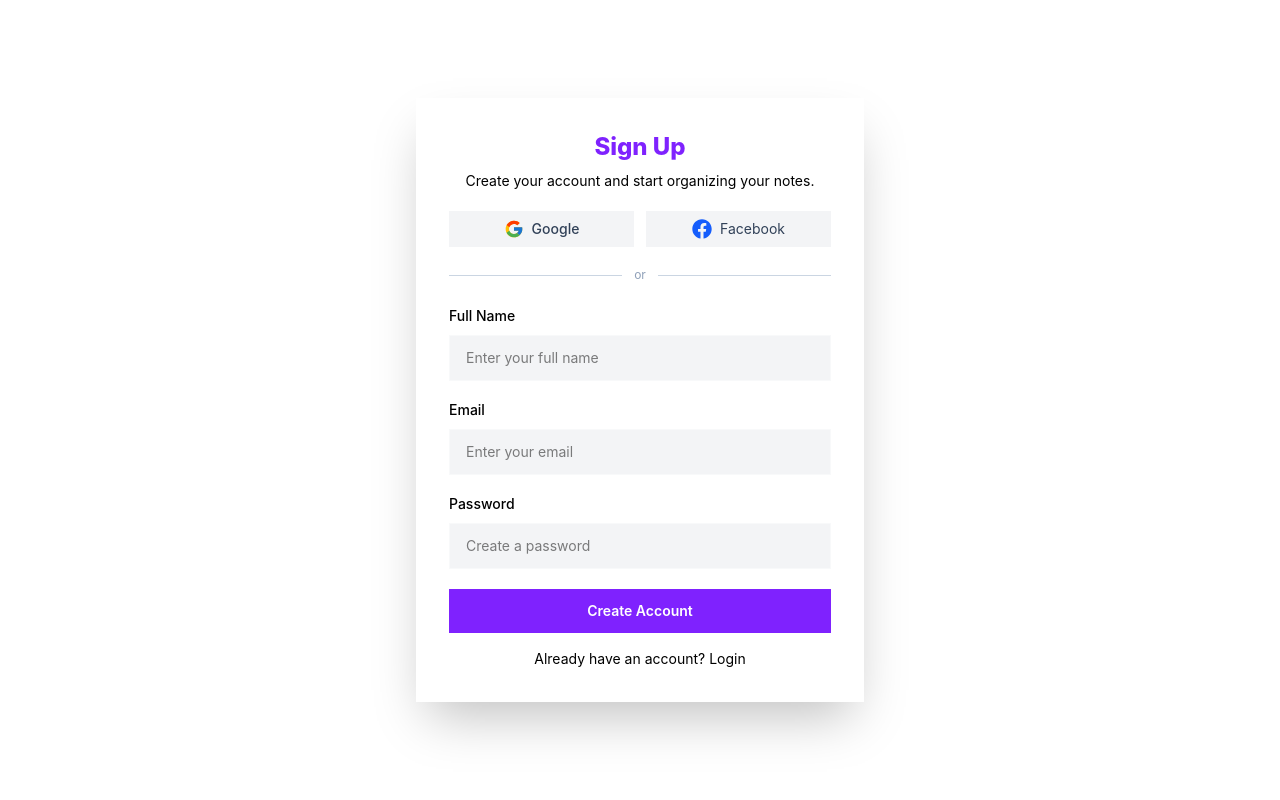
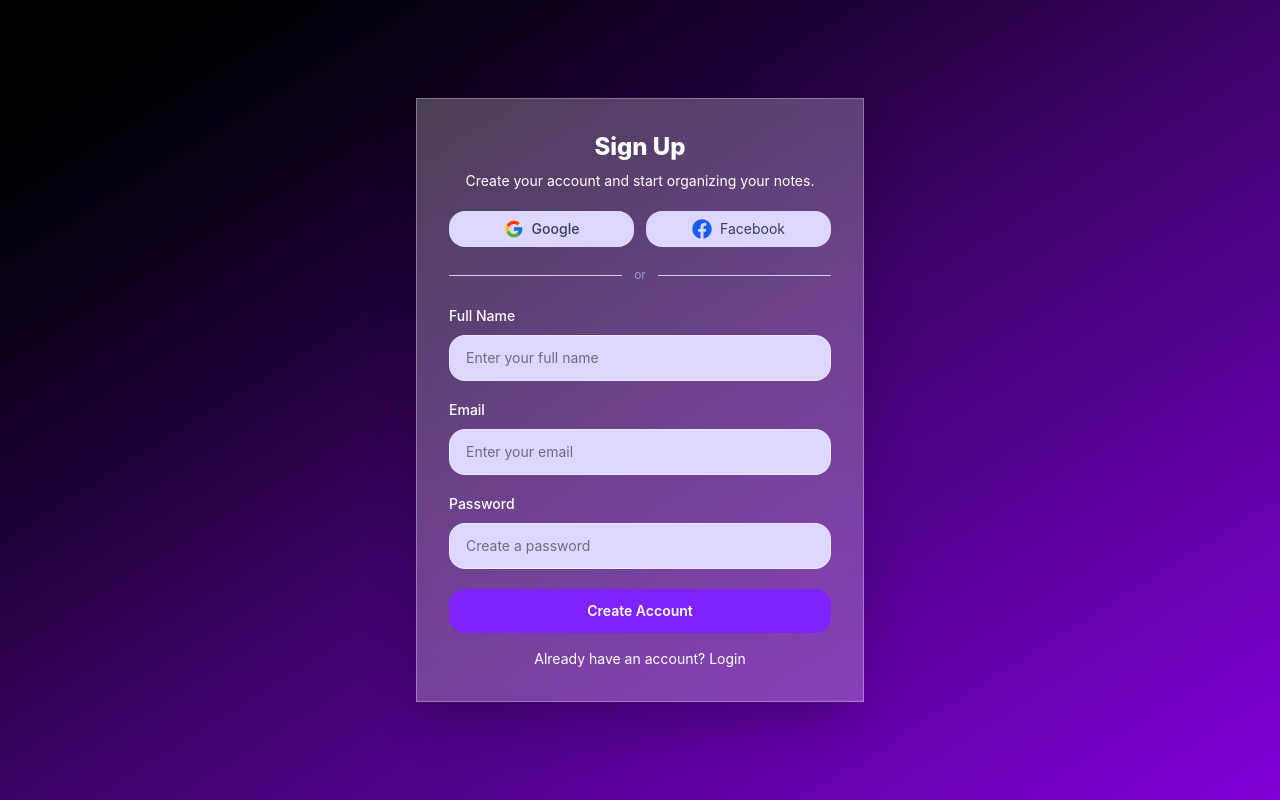
Before and after one commit to shiwani-dev/Note_App, a React (Vite) app in the folder client/: page /signup in a window 1280 px wide. Built offline with nearby package versions, Linux system fonts and the light colour scheme.

Commit message:
signup ui fix

```diff
--- a/client/src/components/NoteInput.jsx
+++ b/client/src/components/NoteInput.jsx
@@ -21,7 +21,7 @@ function NoteInput({ input, setInput, addNote }) {
 
         <button
           onClick={addNote}
-          className="rounded-xl bg-blue-500 px-6 py-3 text-sm font-semibold text-white shadow-sm transition hover:-translate-y-0.5 hover:bg-blue-700 hover:shadow-md active:scale-95"
+          className="rounded-xl bg-purple-700 px-6 py-3 text-sm font-semibold text-white shadow-sm transition hover:-translate-y-0.5 hover:bg-purple-500 hover:shadow-md active:scale-95"
         >
           Add Note +
         </button>
--- a/client/src/components/auth/LoginForm.jsx
+++ b/client/src/components/auth/LoginForm.jsx
@@ -17,7 +17,7 @@ function LoginForm ({
     return(
 
         <div
-      className="flex min-h-screen items-center justify-center  "
+      className="flex min-h-screen items-center justify-center bg-linear-to-br from-black via-purple-950 to-purple-700  "
     >
       <form
         onSubmit={handleLogin}
--- a/client/src/components/auth/SignupForm.jsx
+++ b/client/src/components/auth/SignupForm.jsx
@@ -19,14 +19,14 @@ function SignupForm({
 };
 
   return (
-    <div className="flex min-h-screen items-center justify-center ">
+    <div className="flex min-h-screen items-center justify-center bg-linear-to-br from-black via-purple-950 to-purple-700">
       <form
         onSubmit={handleSubmit}
         className="w-full max-w-md rounded-1xl border border-white/30 bg-white/25 p-8 shadow-2xl backdrop-blur-md"
       >
         <div className="text-center">
-          <h1 className="mb-2 text-2xl text-violet-600 font-extrabold">Sign Up</h1>
-          <p className="mb-5 text-sm">
+          <h1 className="mb-2 text-2xl text-white font-extrabold">Sign Up</h1>
+          <p className="mb-5 text-sm text-white">
             Create your account and start organizing your notes.
           </p>
         </div>
@@ -40,7 +40,7 @@ function SignupForm({
         <div className="flex gap-3">
          <button
           type="button"
-          className="flex-1 flex items-center justify-center gap-2 rounded-1xl bg-gray-100 py-2 text-sm font-medium text-slate-700 transition hover:bg-gray-300"
+          className="flex-1 flex items-center justify-center gap-2 rounded-2xl bg-violet-200 py-2 text-sm font-medium text-slate-700 transition hover:bg-gray-300"
         >
           <FcGoogle size={20} />
           Google
@@ -48,7 +48,7 @@ function SignupForm({
 
         <button
         type="button"
-        className="flex-1 flex items-center justify-center gap-2 rounded-1xl bg-gray-100 py-2 text-sm text-slate-700 transition hover:bg-gray-300"
+        className="flex-1 flex items-center justify-center gap-2 rounded-2xl bg-violet-200 py-2 text-sm text-slate-700 transition hover:bg-gray-300"
       >
         <FaFacebook size={20} className="text-blue-600" />
         Facebook
@@ -62,47 +62,47 @@ function SignupForm({
         </div>
 
         <div>
-          <label className="text-sm font-medium">Full Name</label>
+          <label className="text-sm text-white font-medium">Full Name</label>
           <input
             type="text"
             value={name}
             onChange={(e) => setName(e.target.value)}
             placeholder="Enter your full name"
-            className="mt-2 w-full rounded-1xl border border-white/40 bg-gray-100 px-4 py-3 text-sm outline-none focus:border-violet-400 focus:ring-4 focus:ring-violet-100"
+            className="mt-2 w-full rounded-2xl border border-white/40 bg-violet-200 px-4 py-3 text-sm outline-none focus:border-violet-400 focus:ring-4 focus:ring-violet-100"
           />
         </div>
 
         <div className="mt-4">
-          <label className="text-sm font-medium">Email</label>
+          <label className="text-sm  text-white font-medium">Email</label>
           <input
             type="email"
             value={email}
             onChange={(e) => setEmail(e.target.value)}
             placeholder="Enter your email"
-            className="mt-2 w-full rounded-1xl border border-white/40 bg-gray-100 px-4 py-3 text-sm outline-none focus:border-violet-400 focus:ring-4 focus:ring-violet-100"
+            className="mt-2 w-full rounded-2xl border border-white/40 bg-violet-200 px-4 py-3 text-sm outline-none focus:border-violet-400 focus:ring-4 focus:ring-violet-100"
           />
         </div>
 
         <div className="mt-4">
-          <label className="text-sm font-medium">Password</label>
+          <label className="text-sm text-white font-medium">Password</label>
           <input
             type="password"
             value={password}
             onChange={(e) => setPassword(e.target.value)}
             placeholder="Create a password"
-            className="mt-2 w-full rounded-1xl border border-white/40 bg-gray-100 px-4 py-3 text-sm outline-none focus:border-violet-400 focus:ring-4 focus:ring-violet-100"
+            className="mt-2 w-full rounded-2xl border border-white/40 bg-violet-200 px-4 py-3 text-sm outline-none focus:border-violet-400 focus:ring-4 focus:ring-violet-100"
           />
         </div>
 
         <button
           type="submit"
           disabled={loading}
-          className="mt-5 w-full rounded-1xl py-3 text-sm font-semibold text-white bg-violet-600 disabled:cursor-not-allowed transition hover:bg-violet-700 disabled:opacity-60"
+          className="mt-5 w-full rounded-2xl py-3 text-sm font-semibold text-white bg-violet-600 disabled:cursor-not-allowed transition hover:bg-violet-700 disabled:opacity-60"
         >
           {loading ? "Creating account..." : "Create Account"}
         </button>
 
-        <p className="mt-4 text-center text-sm">
+        <p className="mt-4 text-center text-white text-sm">
           Already have an account?{" "}
           <Link to="/" className="hover:underline">
             Login
--- a/client/src/pages/NotesPage.jsx
+++ b/client/src/pages/NotesPage.jsx
@@ -32,46 +32,47 @@ function App() {
   };
 
   return (
-    <div className="min-h-screen overflow-x-hidden bg-purple-950  py-8">
+    <div className="min-h-screen overflow-x-hidden  text-white border bg-linear-to-br from-black via-purple-950 to-purple-700
+  py-8">
       <main className="mx-auto w-full max-w-4xl">
-        <section className="mb-5 text-center animate-fade-in bg-purple-800 rounded-2xl border border-purple-100">
-          <div className="inline-flex items-center mt-4 gap-2 rounded-full border border-purple-100 bg-white/80 px-4 py-2 text-sm font-medium text-purple-700 shadow-sm">
+        <section className="mb-5 text-center animate-fade-in bg-white/80  rounded-2xl border border-purple-100">
+          <div className="inline-flex items-center mt-4 gap-2 rounded-full  bg-purple-700   px-4 py-2 text-sm font-medium text-white shadow-sm">
             <span>📋</span>
             <span>Smart Notes Manager</span>
           </div>
 
 
 
-          <p className="mx-auto mt-2 p-4 max-w-xl text-2xl text-white sm:text-base">
+          <p className="mx-auto mt-2 p-4 max-w-xl text-2xl text-purple-700 sm:text-base">
             Create, edit, delete, and prioritize your notes in a calm, focused
             workspace.
           </p>
         </section>
 
         <section className="mb-5 grid grid-cols-1 gap-4 sm:grid-cols-3">
-          <div className="rounded-2xl border border-purple-100 bg-white/80 p-4 shadow-sm transition hover:shadow-md">
-            <p className="text-sm text-slate-500">📝 Visible Notes</p>
-            <h2 className="mt-1 text-2xl font-bold text-slate-900">
+          <div className="rounded-2xl border border-purple-100  p-4 shadow-sm transition hover:shadow-md">
+            <p className="text-sm text-white">📝 Visible Notes</p>
+            <h2 className="mt-1 text-2xl font-bold text-white">
               {filteredNotes.length}
             </h2>
           </div>
 
-          <div className="rounded-2xl border border-violet-100 bg-white/80 p-4 shadow-sm transition hover:shadow-md">
-            <p className="text-sm text-slate-500">⭐ Selected</p>
-            <h2 className="mt-1 text-2xl font-bold text-slate-900">
+          <div className="rounded-2xl border border-violet-100  p-4 shadow-sm transition hover:shadow-md">
+            <p className="text-sm text-white">⭐ Selected</p>
+            <h2 className="mt-1 text-2xl font-bold text-white">
               {selectedNotes.length}
             </h2>
           </div>
 
-          <div className="rounded-2xl border border-pink-100 bg-white/80 p-4 shadow-sm transition hover:shadow-md">
-            <p className="text-sm text-slate-500">🌿 Status</p>
-            <h2 className="mt-1 text-base font-semibold text-slate-700">
+          <div className="rounded-2xl border border-pink-100  p-4 shadow-sm transition hover:shadow-md">
+            <p className="text-sm text-white">🌿 Status</p>
+            <h2 className="mt-1 text-base font-semibold text-white">
               {loading ? "Loading..." : "Ready"}
             </h2>
           </div>
         </section>
 
-        <section className="rounded-3xl border border-purple-100 bg-purple-800 p-5 shadow-xl shadow-purple-100/70 backdrop-blur">
+        <section className="rounded-3xl border border-purple-100 p-5 shadow-xl shadow-purple-100/70 backdrop-blur">
           {error && (
             <div className="mb-4 rounded-2xl border border-red-100 bg-red-50 px-4 py-3 text-center text-sm font-medium text-red-600">
               ⚠️ {error}
```
